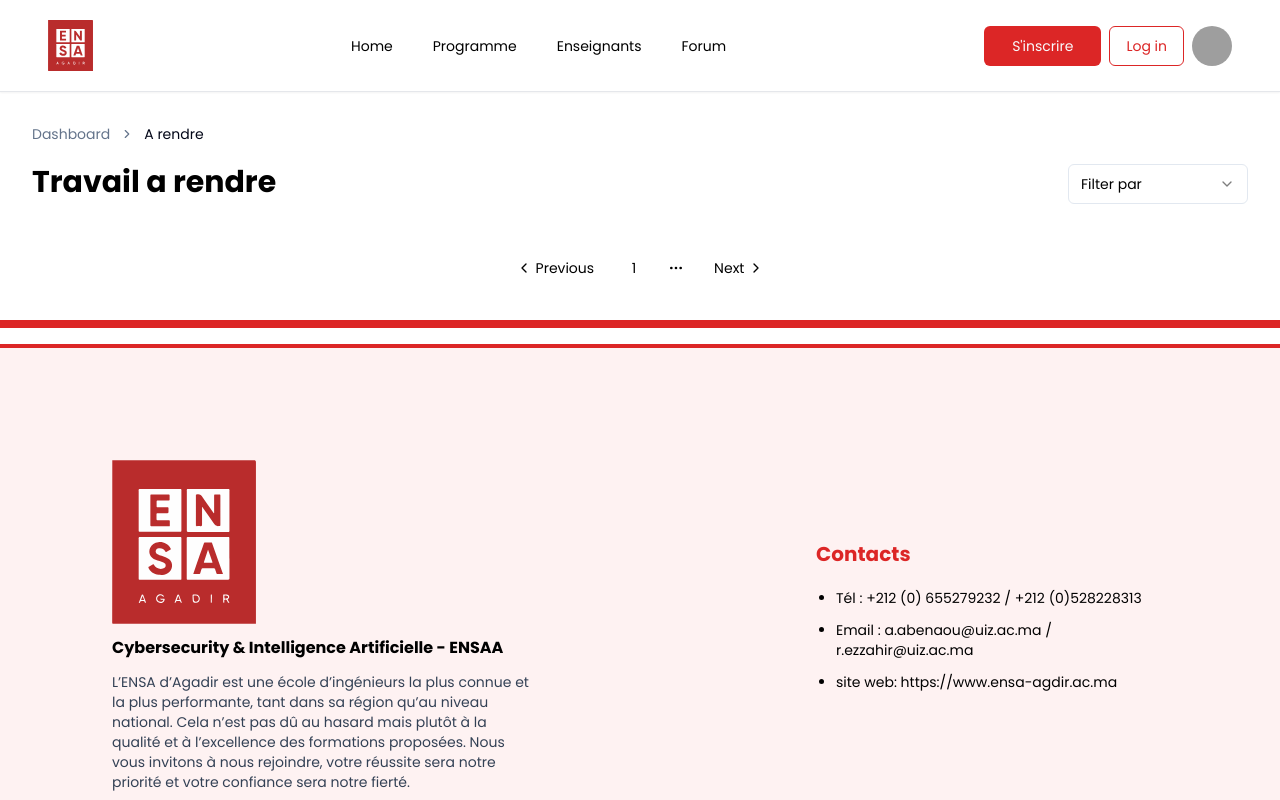
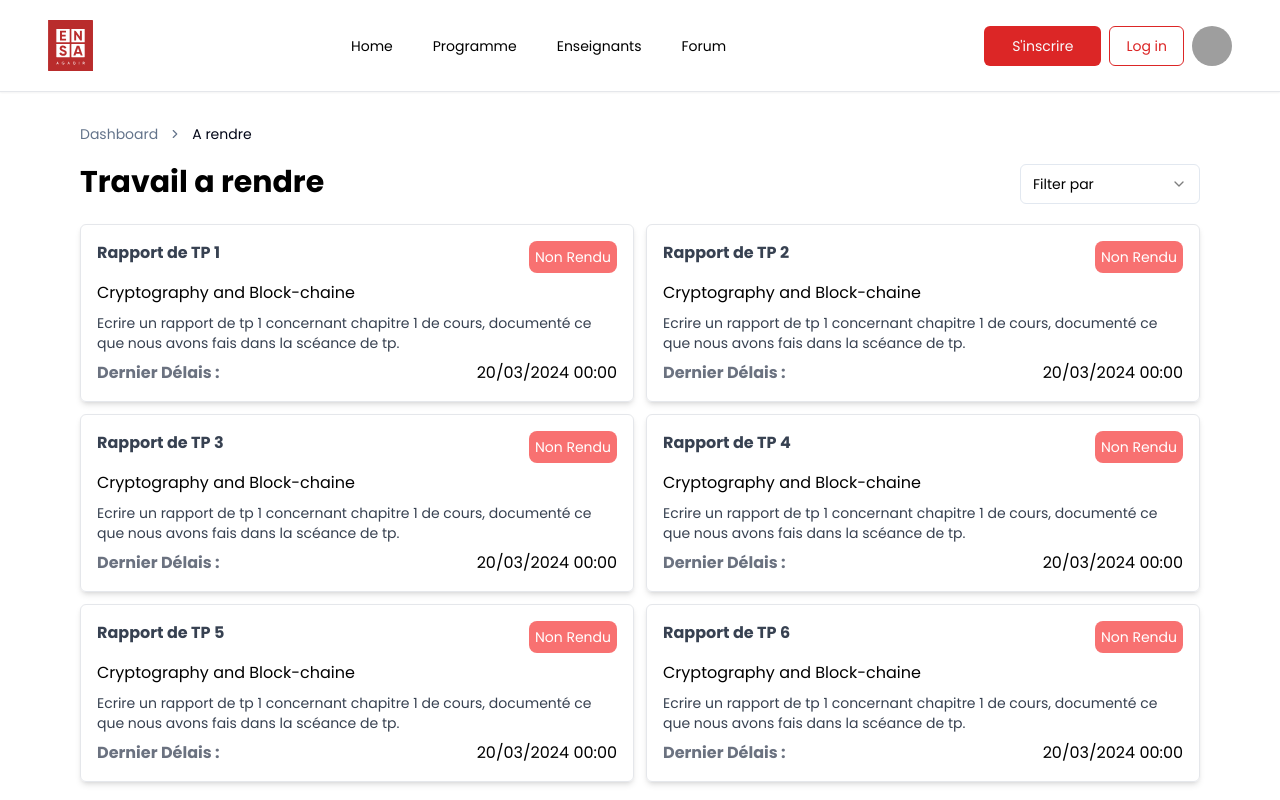
Before and after one commit to ibtissammassa/Site-formation-ensa, a Next.js app: page /my/travail-a-rendre in a window 1280 px wide. Shown: the top 800 px of the page. Built offline with nearby package versions, Linux system fonts and the light colour scheme; grey boxes are pictures that could not be loaded.

Commit message:
Travail a rendre page + fixed cours page (work with grid)

```diff
--- /dev/null
+++ b/src/Components/ui/CarteTravailAR.jsx
@@ -0,0 +1,29 @@
+import Link from "next/link";
+
+function CarteTravailAR({ data }) {
+    const { title, detail, slug, cours, delais, rendu } = data;
+    return (
+        <div className="p-4 rounded-md border border-gray-200 shadow-md flex flex-col gap-2">
+            <div className="flex flex-row justify-between">
+                <Link href={'/my/travail-a-rendre/' + slug} className="font-bold text-gray-700 hover:underline">{title}</Link>
+                {rendu ? <RenduFlag /> : <NonRenduFlag />}
+            </div>
+            <h2 className="text-md">{cours}</h2>
+            <p className="text-sm text-gray-700">{detail}</p>
+            <div className="flex flex-row justify-between">
+                <span className="text-gray-500 font-semibold">Dernier Délais :</span>
+                <span className="text-muted-foreground">{delais}</span>
+            </div>
+        </div>
+    );
+}
+
+function RenduFlag() {
+    return <span className="rounded-lg bg-green-400 text-sm text-white p-1.5">Rendu</span>;
+}
+
+function NonRenduFlag() {
+    return <span className="rounded-lg bg-red-400 text-sm text-white p-1.5">Non Rendu</span>;
+}
+
+export default CarteTravailAR;
--- a/src/app/my/cours/page.jsx
+++ b/src/app/my/cours/page.jsx
@@ -33,7 +33,7 @@
     const role = "etudiant";
 
     return (
-        <div className="lg:px-[2rem] px-8 2xl:px-80 py-8 flex flex-col gap-5 ">
+        <div className="lg:px-10 px-8 2xl:px-80 py-8 flex flex-col gap-5 ">
             <Breadcrumb>
                 <BreadcrumbList>
                     <BreadcrumbItem>
@@ -59,7 +59,7 @@
                 </Select>
             </div>
 
-            <div className="flex flex-row flex-wrap gap-2.5 mb-1">
+            <div className="grid grid-cols-1 lg:grid-cols-4 md:grid-cols-2 gap-3 mb-1">
                 {courses.map((data, index) => (
                     <CarteCours key={index} data={data} />
                 ))}
--- a/src/app/my/travail-a-rendre/page.jsx
+++ b/src/app/my/travail-a-rendre/page.jsx
@@ -22,10 +22,14 @@
     SelectTrigger,
     SelectValue,
 } from "@/Components/ui/select"
+import CarteTravailAR from "@/Components/ui/carteTravailAR"
+
+//data
+import { todos } from "@/data/travailAR";
 
 function TravailArendre() {
     return (
-        <div className="lg:px-[2rem] px-8 2xl:px-80 py-8 flex flex-col gap-5 ">
+        <div className="lg:px-20 px-8 2xl:px-80 py-8 flex flex-col gap-5 ">
             <Breadcrumb>
                 <BreadcrumbList>
                     <BreadcrumbItem>
@@ -37,7 +41,7 @@
                     </BreadcrumbItem>
                 </BreadcrumbList>
             </Breadcrumb>
-            <div className="w-full flex justify-between">
+            <div className="w-full flex gap-3 md:justify-between md:flex-row flex-col">
                 <h1 className="text-3xl font-bold">Travail a rendre </h1>
                 <Select>
                     <SelectTrigger className="w-[180px]">
@@ -51,10 +55,10 @@
                 </Select>
             </div>
 
-            <div className="flex flex-row flex-wrap gap-2.5 mb-1">
-                {/* {courses.map((data, index) => (
-                    <CarteCours key={index} data={data} />
-                ))} */}
+            <div className="grid grid-cols-1 md:grid-cols-2 gap-3 mb-1">
+                {todos.map((data, index) => (
+                    <CarteTravailAR key={index} data={data} />
+                ))}
             </div>
             <Pagination>
                 <PaginationContent>
```
